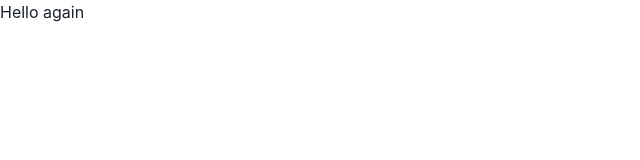
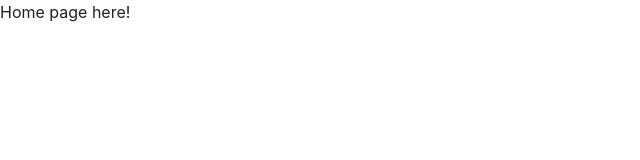
Before and after one commit to TheBridge-FullStackDeveloper/tuttifruti-store-front-2021, a React (Create React App) app: page /home in a window 1280 px wide. Shown: the top 160 px of the page, without its empty margins (0-640 px from the left). Built offline with nearby package versions, Linux system fonts and the light colour scheme.

Commit message:
chore: created basic home file

```diff
--- a/src/pages/Home/index.jsx
+++ b/src/pages/Home/index.jsx
@@ -1,3 +1,10 @@
-export default () => {
-  return <>Hello again</>;
-};
+
+
+const Home = () => {
+
+  return (
+    <h1>Home page here!</h1>
+  )
+}
+
+export default Home
```
Also changed, not shown: src/pages/index.js (+15 -0 lines).
